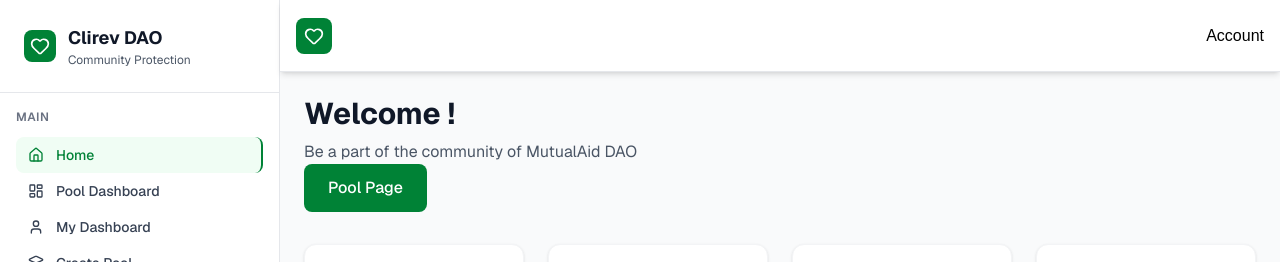
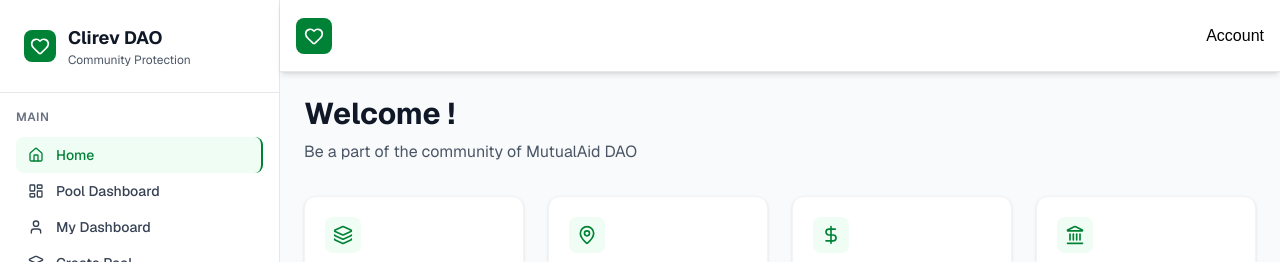
Before and after one commit to AkashMundari/Clirev, a Next.js app: page / in a window 1280 px wide. Shown: the top 262 px of the page. Built offline with nearby package versions, Linux system fonts and the light colour scheme; no server answers.

Commit message:
Update Homepage.jsx

```diff
--- a/app/components/Homepage.jsx
+++ b/app/components/Homepage.jsx
@@ -132,9 +132,7 @@ const Homepage = () => {
         <p className="text-gray-600">
           Be a part of the community of MutualAid DAO
         </p>
-        <button className="bg-green-700 hover:bg-green-800 text-white px-6 py-3 rounded-lg font-medium flex items-center space-x-2 transition-colors">
-          Pool Page
-        </button>
+
       </div>
 
       {/* Metric Cards Row */}
```
